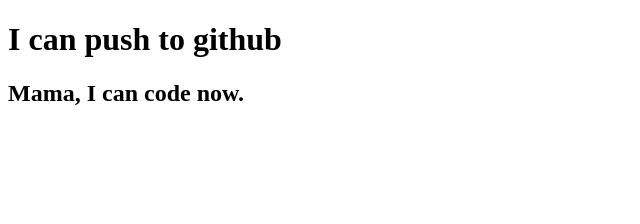
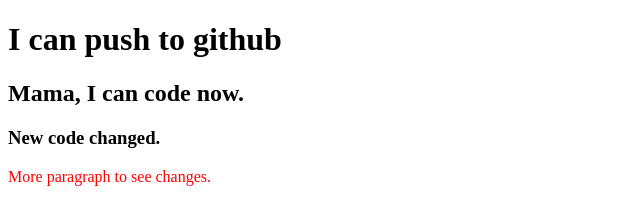
Before and after one commit to iammdsouravkhan/my-second-repo, a plain HTML site: page index.html in a window 1280 px wide. Shown: the whole page, without its empty margins (0-640 px from the left). Drawn offline with Linux system fonts and the light colour scheme.

Commit message:
styles added!

```diff
--- a/index.html
+++ b/index.html
@@ -5,10 +5,13 @@
     <meta http-equiv="X-UA-Compatible" content="IE=edge">
     <meta name="viewport" content="width=device-width, initial-scale=1.0">
     <title>My Second Repo </title>
+    <link rel="stylesheet" href="style.css">
 </head>
 <body>
     <h1>I can push to github</h1>
     <h2>Mama, I can code now.</h2>
+    <h3>New code changed.</h3>
+    <p>More paragraph to see changes.</p>
 
 </body>
 </html>
--- /dev/null
+++ b/style.css
@@ -0,0 +1,3 @@
+p{
+    color: red;
+}
```
